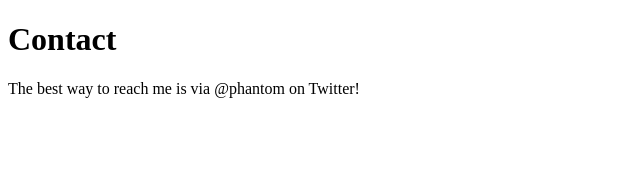
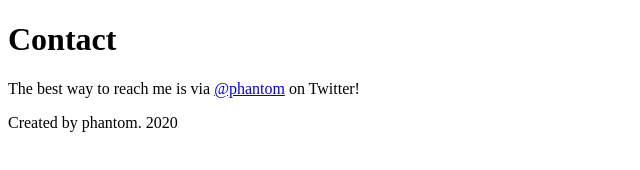
Before and after one commit to genius-jsdev/r_gatsby-bootcamp, a Gatsby site: page /contact in a window 1280 px wide. Shown: the whole page, without its empty margins (0-640 px from the left). Built offline with nearby package versions, Linux system fonts and the light colour scheme; Gatsby itself is replaced by a stand-in of ours.

Commit message:
Implement Footer Component

```diff
--- /dev/null
+++ b/src/components/footer.js
@@ -0,0 +1,11 @@
+import React from 'react';
+
+const Footer = () => {
+    return (
+        <footer>
+            <p>Created by phantom. 2020</p>
+        </footer>
+    );
+}
+
+export default Footer;
--- a/src/pages/about.js
+++ b/src/pages/about.js
@@ -1,10 +1,15 @@
 import React from 'react';
+import { Link } from 'gatsby';
+
+import Footer from '../components/footer';
 
 const AboutPage = () => {
     return (
         <div>
             <h1>About Me</h1>
             <p>I currently teach full-time on Udemy.</p>
+            <p><Link to="/contact">Want to work with me? Reach out.</Link></p>
+            <Footer />
         </div>
     );
 }
--- a/src/pages/blog.js
+++ b/src/pages/blog.js
@@ -1,10 +1,13 @@
 import React from 'react';
+
+import Footer from '../components/footer';
 
 const BlogPage = () => {
     return (
         <div>
             <h1>Blog</h1>
             <p>Posts will show up here later on.</p>
+            <Footer />
         </div>
     );
 }
--- a/src/pages/contact.js
+++ b/src/pages/contact.js
@@ -1,12 +1,21 @@
-import React from 'react';
+import React from "react"
+
+import Footer from "../components/footer"
 
 const ContactPage = () => {
-    return (
-        <div>
-            <h1>Contact</h1>
-            <p>The best way to reach me is via @phantom on Twitter!</p>
-        </div>
-    );
+  return (
+    <div>
+      <h1>Contact</h1>
+      <p>
+        The best way to reach me is via{" "}
+        <a href="https://twitter.com/" target="_blank">
+          @phantom
+        </a>{" "}
+        on Twitter!
+      </p>
+      <Footer />
+    </div>
+  )
 }
 
-export default ContactPage;
+export default ContactPage
--- a/src/pages/index.js
+++ b/src/pages/index.js
@@ -1,5 +1,7 @@
 import React from "react";
 import { Link } from 'gatsby';
+
+import Footer from '../components/footer';
 
 const IndexPage = () => {
   return (
@@ -7,6 +9,7 @@ const IndexPage = () => {
       <h1>Hello.</h1>
       <h2>I'm Phantom, a full-stack developer living in beautiful City.</h2>
       <p>Need a developer? <Link to="/contact">Contact me.</Link></p>
+      <Footer />
     </div>
   )
 }
```
